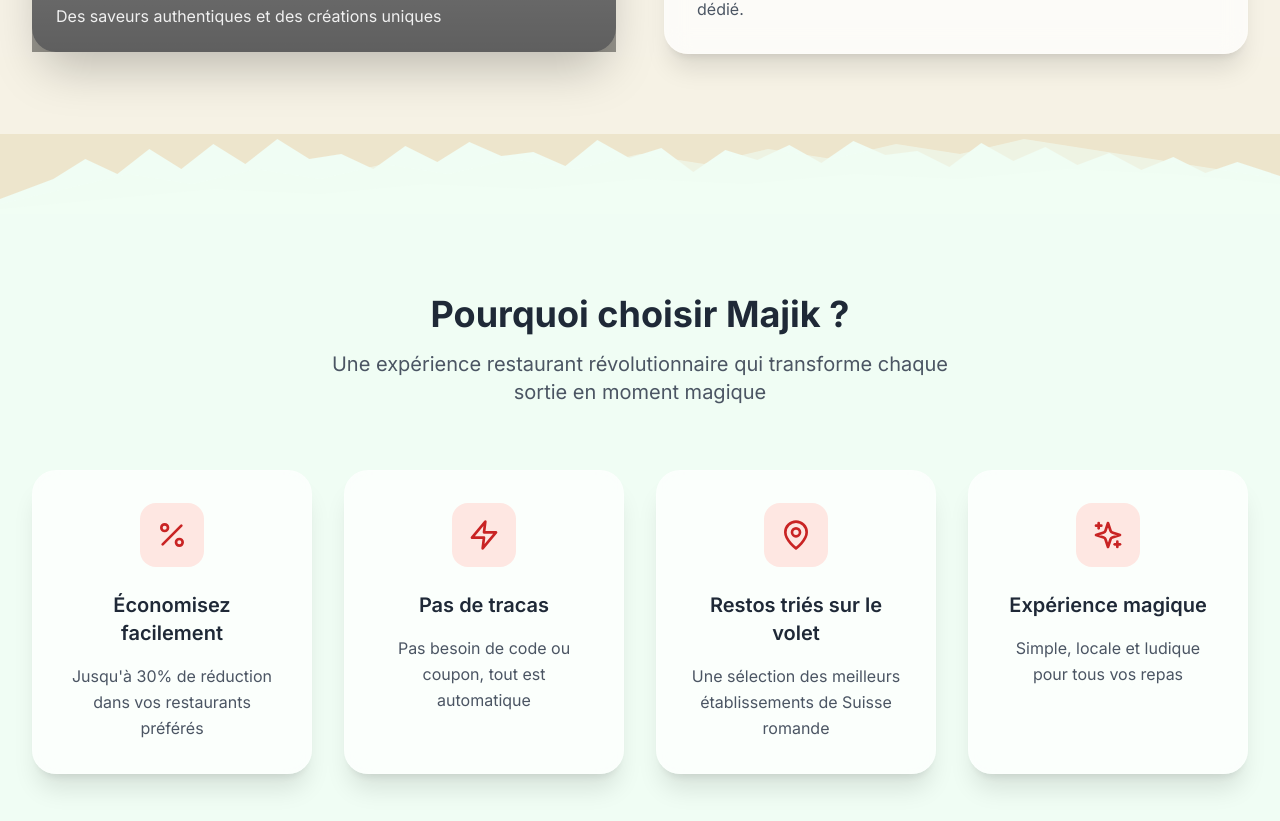
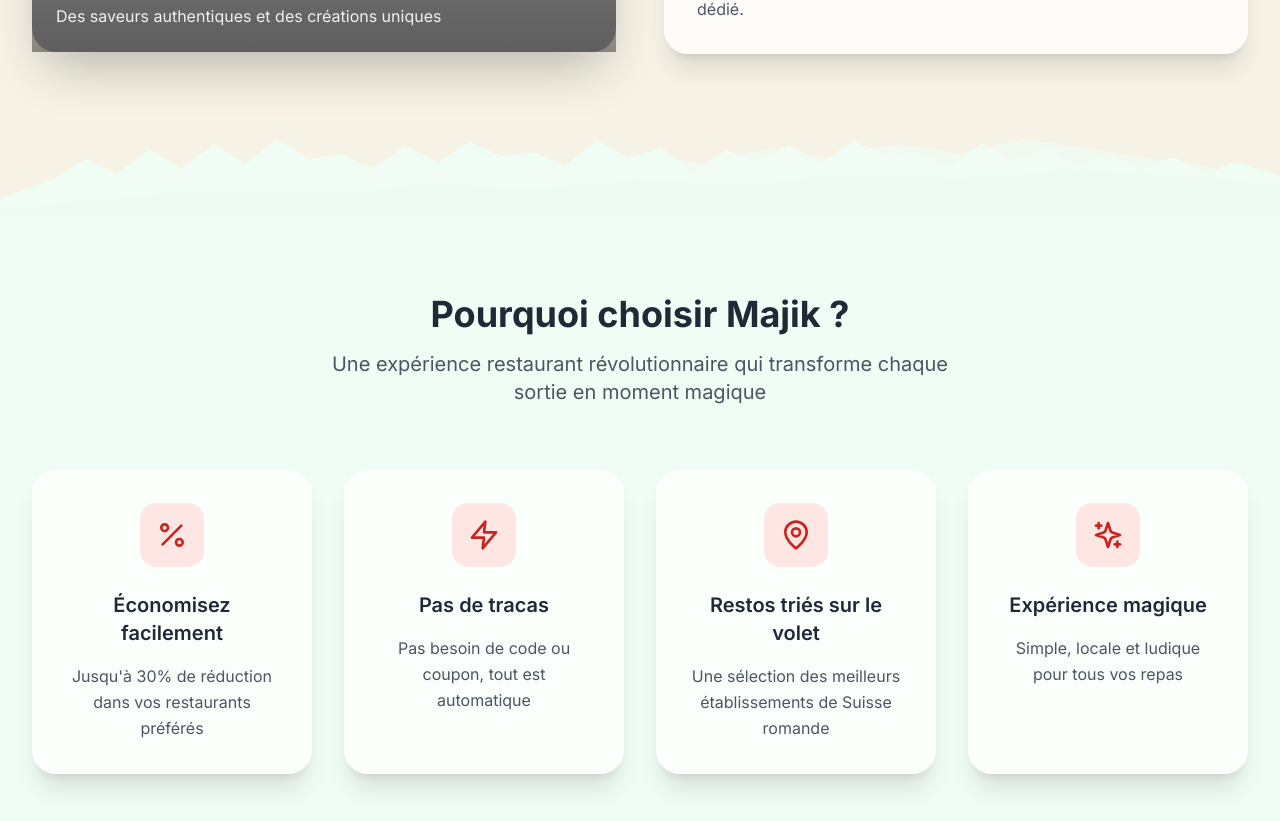
Before and after one commit to veyaromain/majik, a React (Vite) app: page / in a window 1280 px wide. Shown: the part 1976-2797 px from the top of the page. Built offline with nearby package versions, Linux system fonts and the light colour scheme; no server answers; grey boxes are pictures that could not be loaded.

Commit message:
Corriger les couleurs du séparateur montagne

```diff
--- a/src/components/MountainSeparator.tsx
+++ b/src/components/MountainSeparator.tsx
@@ -13,20 +13,16 @@
   toColor = 'rgba(255, 255, 255, 0.5)',
   direction = 'normal'
 }) => {
+  const uniqueId = Math.random().toString(36).substr(2, 9)
+
   return (
     <div className={`w-full ${className}`} style={{ transform: direction === 'reverse' ? 'scaleY(-1)' : 'none' }}>
       <svg
         viewBox="0 0 1200 80"
         className="w-full h-[80px]"
         preserveAspectRatio="none"
+        style={{ backgroundColor: fromColor }}
       >
-        <defs>
-          <linearGradient id={`mountainGradient-${Math.random()}`} x1="0%" y1="0%" x2="0%" y2="100%">
-            <stop offset="0%" stopColor={fromColor} />
-            <stop offset="100%" stopColor={toColor} />
-          </linearGradient>
-        </defs>
-
         {/* Silhouette principale des Alpes avec de nombreux pics pointus */}
         <path
           d="M0,80 L0,65
@@ -41,7 +37,7 @@
              L60,55 L120,40 L180,50 L240,35 L300,45 L360,30 L420,40 L480,25 L540,35 L600,20 L660,30 L720,15 L780,25 L840,10 L900,20 L960,5 L1020,15 L1080,25 L1140,35 L1200,45
              L1200,80 Z"
           fill={toColor}
-          opacity="0.6"
+          opacity="0.8"
         />
 
         {/* Troisième couche pour encore plus de réalisme */}
@@ -50,7 +46,7 @@
              L100,65 L200,55 L300,60 L400,50 L500,55 L600,45 L700,50 L800,40 L900,45 L1000,35 L1100,40 L1200,50
              L1200,80 Z"
           fill={toColor}
-          opacity="0.3"
+          opacity="0.6"
         />
       </svg>
     </div>
```
